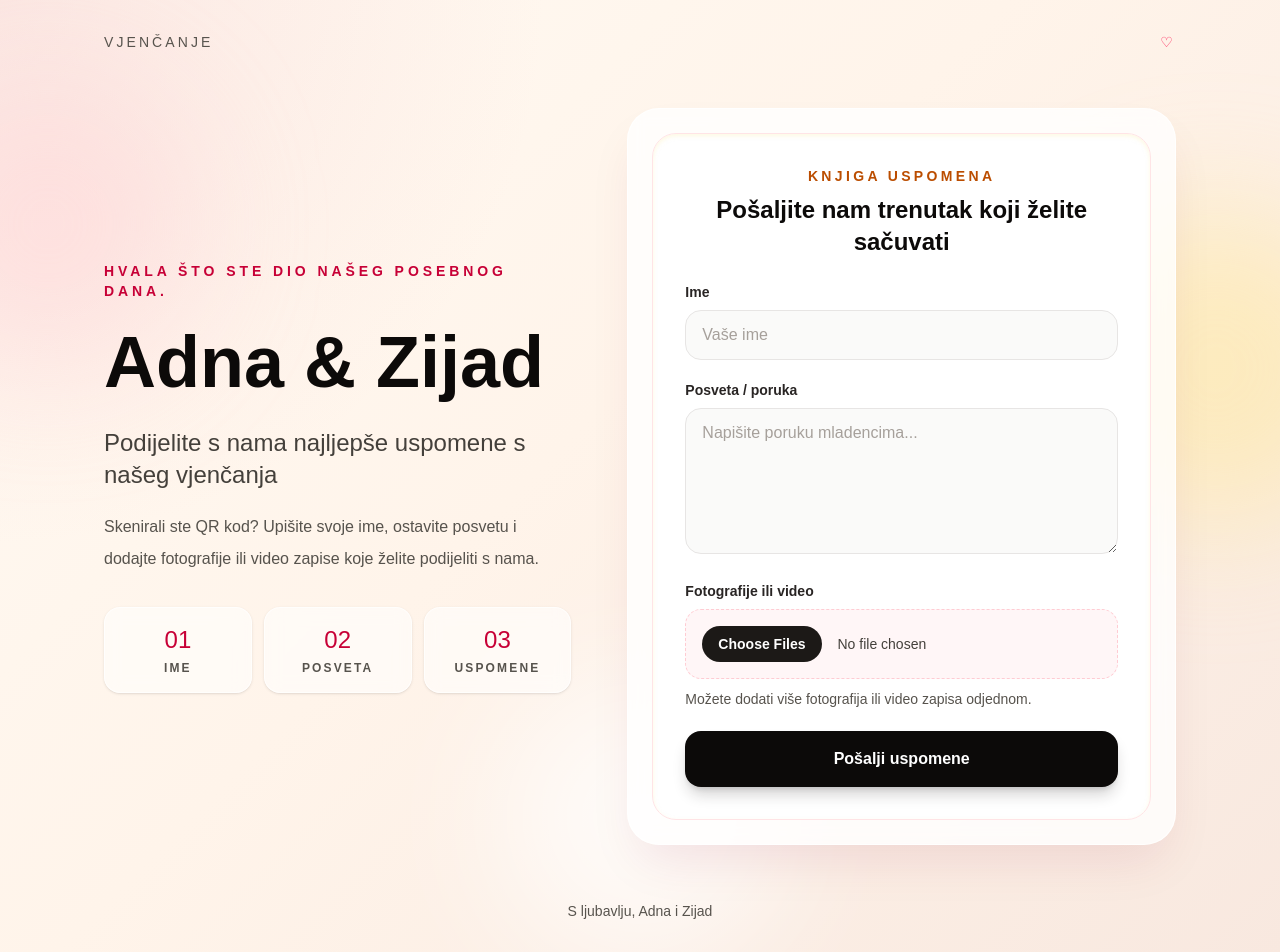
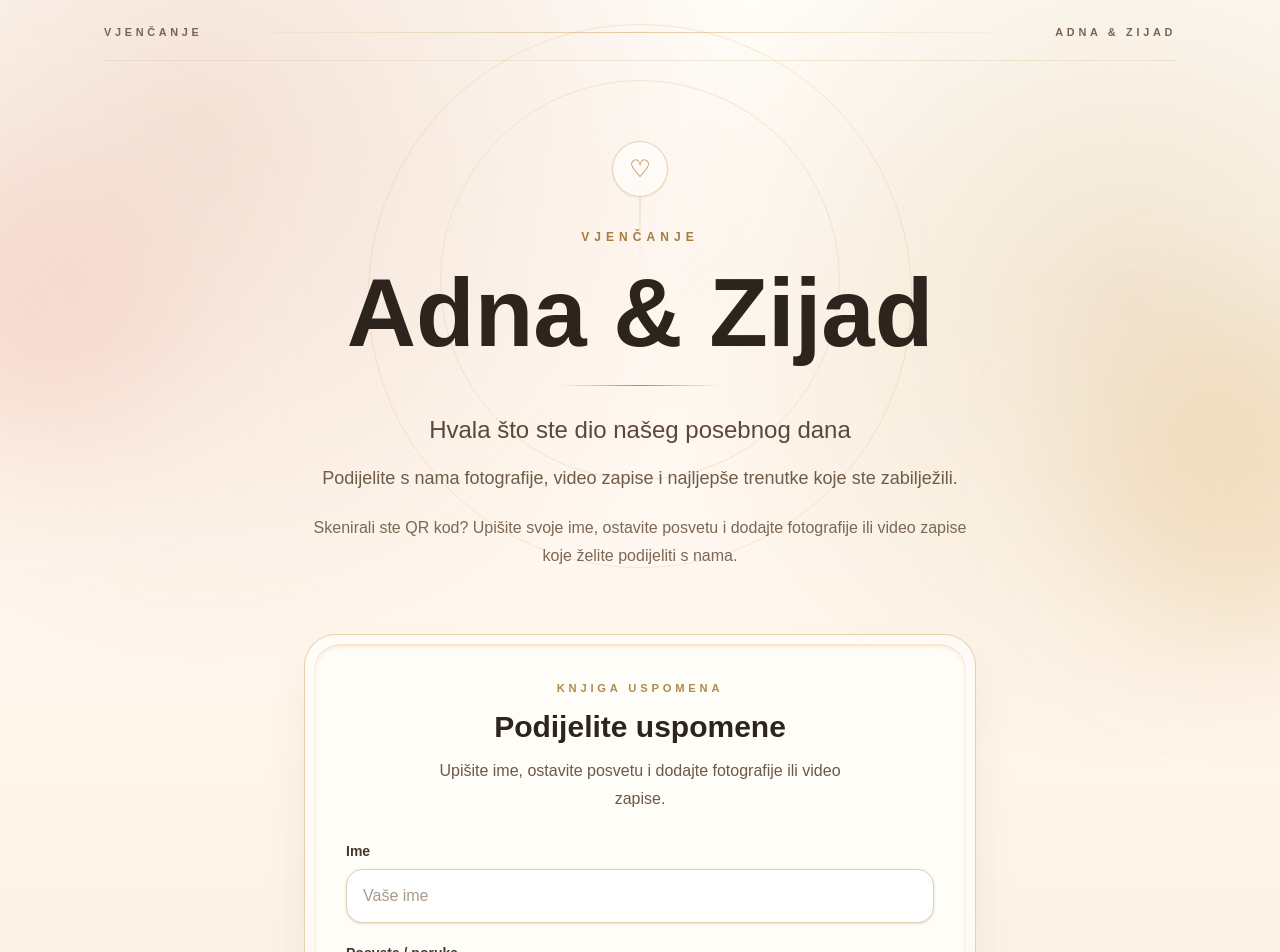
Before and after one commit to Adnich/wedding-memory-app, a Next.js app: page / in a window 1280 px wide. Shown: the top 952 px of the page. Built offline with nearby package versions, Linux system fonts and the light colour scheme.

Commit message:
Redesign wedding landing page

```diff
--- a/app/page.tsx
+++ b/app/page.tsx
@@ -49,114 +49,117 @@ export default function HomePage() {
   }
 
   return (
-    <main className="relative min-h-screen overflow-hidden bg-[#fffaf3] text-stone-900">
-      <div className="absolute inset-0 bg-[radial-gradient(circle_at_top_left,_rgba(244,194,194,0.34),_transparent_34%),linear-gradient(135deg,_#fffaf3_0%,_#fff4ea_45%,_#f8e8df_100%)]" />
-      <div className="absolute -left-24 top-20 h-72 w-72 rounded-full bg-rose-200/40 blur-3xl" />
-      <div className="absolute -right-24 top-52 h-80 w-80 rounded-full bg-amber-200/40 blur-3xl" />
-      <div className="absolute bottom-0 left-1/2 h-72 w-72 -translate-x-1/2 rounded-full bg-white/70 blur-3xl" />
+    <main className="relative min-h-screen overflow-hidden bg-[#fff9f1] text-[#332820]">
+      <div className="pointer-events-none absolute inset-0 bg-[radial-gradient(circle_at_16%_8%,rgba(226,182,160,0.38),transparent_30%),radial-gradient(circle_at_88%_18%,rgba(196,151,86,0.22),transparent_27%),linear-gradient(180deg,#fffdf8_0%,#fff6ec_45%,#f5e5d8_100%)]" />
+      <div className="pointer-events-none absolute left-1/2 top-6 h-[34rem] w-[34rem] -translate-x-1/2 rounded-full border border-[#d5b06a]/25" />
+      <div className="pointer-events-none absolute left-1/2 top-20 h-[25rem] w-[25rem] -translate-x-1/2 rounded-full border border-[#eadcc8]/70" />
+      <div className="pointer-events-none absolute -left-28 top-40 h-72 w-72 rounded-full bg-[#f1b7aa]/30 blur-3xl" />
+      <div className="pointer-events-none absolute -right-32 top-80 h-80 w-80 rounded-full bg-[#d4a64f]/20 blur-3xl" />
+      <div className="pointer-events-none absolute bottom-16 left-10 hidden h-32 w-32 rounded-full border border-[#c49b55]/25 sm:block" />
 
-      <div className="relative mx-auto flex min-h-screen w-full max-w-6xl flex-col px-5 py-8 sm:px-8 lg:px-10">
-        <header className="flex items-center justify-between text-sm font-medium tracking-[0.22em] text-stone-600">
-          <span>VJENČANJE</span>
-          <span className="text-rose-500">♡</span>
+      <div className="relative mx-auto flex min-h-screen w-full max-w-6xl flex-col px-5 py-6 sm:px-8 lg:px-10">
+        <header className="flex items-center justify-between border-b border-[#dfcaa7]/40 pb-5 text-[0.68rem] font-semibold uppercase tracking-[0.34em] text-[#7b644d]">
+          <span>Vjenčanje</span>
+          <span className="h-px flex-1 bg-gradient-to-r from-transparent via-[#caa560]/55 to-transparent mx-5" />
+          <span>Adna & Zijad</span>
         </header>
 
-        <section className="grid flex-1 items-center gap-10 py-10 lg:grid-cols-[0.92fr_1.08fr] lg:gap-14 lg:py-14">
-          <div className="text-center lg:text-left">
-            <p className="mb-4 text-sm font-semibold uppercase tracking-[0.28em] text-rose-700">
-              Hvala što ste dio našeg posebnog dana.
+        <section className="flex flex-1 flex-col items-center pt-12 text-center sm:pt-16 lg:pt-20">
+          <div className="relative w-full max-w-4xl">
+            <div className="absolute left-1/2 top-7 h-24 w-px -translate-x-1/2 bg-gradient-to-b from-[#c49b55]/60 to-transparent" />
+            <div className="relative mx-auto mb-8 flex h-14 w-14 items-center justify-center rounded-full border border-[#d0ad6c]/50 bg-white/55 text-[#9a6d2d] shadow-sm shadow-[#b98a4a]/10 backdrop-blur">
+              <span className="text-2xl leading-none">♡</span>
+            </div>
+
+            <p className="text-xs font-semibold uppercase tracking-[0.42em] text-[#a67c3f]">
+              Vjenčanje
             </p>
-            <h1 className="text-5xl font-semibold leading-tight text-stone-950 sm:text-6xl lg:text-7xl">
+            <h1 className="mt-5 text-6xl font-semibold leading-none text-[#2d241d] sm:text-7xl lg:text-8xl">
               Adna & Zijad
             </h1>
-            <p className="mt-5 text-xl font-medium text-stone-700 sm:text-2xl">
-              Podijelite s nama najljepše uspomene s našeg vjenčanja
+            <div className="mx-auto mt-6 h-px w-40 bg-gradient-to-r from-transparent via-[#b98a4a] to-transparent" />
+            <p className="mx-auto mt-7 max-w-2xl text-xl font-medium leading-8 text-[#5a483a] sm:text-2xl">
+              Hvala što ste dio našeg posebnog dana
             </p>
-            <p className="mx-auto mt-5 max-w-2xl text-base leading-8 text-stone-600 lg:mx-0">
+            <p className="mx-auto mt-4 max-w-2xl text-base leading-8 text-[#6f5b49] sm:text-lg">
+              Podijelite s nama fotografije, video zapise i najljepše trenutke
+              koje ste zabilježili.
+            </p>
+            <p className="mx-auto mt-5 max-w-2xl text-sm leading-7 text-[#7c6857] sm:text-base">
               Skenirali ste QR kod? Upišite svoje ime, ostavite posvetu i
               dodajte fotografije ili video zapise koje želite podijeliti s
               nama.
             </p>
+          </div>
 
-            <div className="mx-auto mt-8 grid max-w-xl grid-cols-3 gap-3 text-center lg:mx-0">
-              <div className="rounded-2xl border border-white/70 bg-white/55 p-4 shadow-sm backdrop-blur">
-                <p className="text-2xl text-rose-700">01</p>
-                <p className="mt-1 text-xs font-semibold uppercase tracking-[0.18em] text-stone-600">
-                  Ime
+          <section className="mt-10 w-full max-w-2xl sm:mt-14 lg:mt-16">
+            <div className="rounded-[2rem] border border-[#d6b877]/60 bg-white/55 p-2 shadow-2xl shadow-[#8b5e34]/15 backdrop-blur-xl">
+              <div className="rounded-[1.65rem] border border-white/80 bg-[#fffdf8]/95 px-5 py-7 shadow-inner shadow-[#f2dec2] sm:px-8 sm:py-9">
+                <div className="mx-auto mb-7 max-w-md text-center">
+                  <p className="text-[0.7rem] font-bold uppercase tracking-[0.34em] text-[#b08a4f]">
+                    Knjiga uspomena
+                  </p>
+                  <h2 className="mt-3 text-3xl font-semibold text-[#2d241d]">
+                    Podijelite uspomene
+                  </h2>
+                  <p className="mt-3 text-sm leading-7 text-[#6b5949] sm:text-base">
+                    Upišite ime, ostavite posvetu i dodajte fotografije ili
+                    video zapise.
                   </p>
                 </div>
-              <div className="rounded-2xl border border-white/70 bg-white/55 p-4 shadow-sm backdrop-blur">
-                <p className="text-2xl text-rose-700">02</p>
-                <p className="mt-1 text-xs font-semibold uppercase tracking-[0.18em] text-stone-600">
-                  Posveta
-                </p>
-              </div>
-              <div className="rounded-2xl border border-white/70 bg-white/55 p-4 shadow-sm backdrop-blur">
-                <p className="text-2xl text-rose-700">03</p>
-                <p className="mt-1 text-xs font-semibold uppercase tracking-[0.18em] text-stone-600">
-                  Uspomene
-                </p>
-              </div>
-            </div>
-          </div>
 
-          <div className="rounded-[2rem] border border-white/80 bg-white/80 p-4 shadow-2xl shadow-rose-900/10 backdrop-blur sm:p-6">
-            <div className="rounded-[1.5rem] border border-rose-100 bg-white p-5 shadow-inner shadow-amber-100/50 sm:p-8">
-              <div className="mb-6 text-center">
-                <p className="text-sm font-semibold uppercase tracking-[0.24em] text-amber-700">
-                  Knjiga uspomena
-                </p>
-                <h2 className="mt-2 text-2xl font-semibold text-stone-950">
-                  Pošaljite nam trenutak koji želite sačuvati
-                </h2>
-              </div>
-
-              <form onSubmit={handleSubmit} className="space-y-5">
+                <form onSubmit={handleSubmit} className="space-y-5 text-left">
                   <div>
-                  <label className="mb-2 block text-sm font-semibold text-stone-800">
+                    <label className="mb-2 block text-sm font-semibold text-[#46382d]">
                       Ime
                     </label>
                     <input
                       name="name"
                       required
                       placeholder="Vaše ime"
-                    className="w-full rounded-2xl border border-stone-200 bg-stone-50 px-4 py-3 text-stone-950 outline-none transition placeholder:text-stone-400 focus:border-rose-300 focus:bg-white focus:ring-4 focus:ring-rose-100"
+                      className="w-full rounded-2xl border border-[#e1cfb2] bg-white px-4 py-3.5 text-[#2d241d] shadow-sm outline-none transition placeholder:text-[#a99b8c] focus:border-[#c29a56] focus:ring-4 focus:ring-[#d7b16d]/20"
                     />
                   </div>
 
                   <div>
-                  <label className="mb-2 block text-sm font-semibold text-stone-800">
+                    <label className="mb-2 block text-sm font-semibold text-[#46382d]">
                       Posveta / poruka
                     </label>
                     <textarea
                       name="message"
                       rows={5}
                       placeholder="Napišite poruku mladencima..."
-                    className="w-full resize-y rounded-2xl border border-stone-200 bg-stone-50 px-4 py-3 text-stone-950 outline-none transition placeholder:text-stone-400 focus:border-rose-300 focus:bg-white focus:ring-4 focus:ring-rose-100"
+                      className="w-full resize-y rounded-2xl border border-[#e1cfb2] bg-white px-4 py-3.5 text-[#2d241d] shadow-sm outline-none transition placeholder:text-[#a99b8c] focus:border-[#c29a56] focus:ring-4 focus:ring-[#d7b16d]/20"
                     />
                   </div>
 
                   <div>
-                  <label className="mb-2 block text-sm font-semibold text-stone-800">
+                    <label className="mb-2 block text-sm font-semibold text-[#46382d]">
                       Fotografije ili video
                     </label>
+                    <div className="rounded-3xl border border-dashed border-[#d4ad68] bg-gradient-to-br from-[#fff7ed] to-[#fffdf8] p-4 shadow-sm">
                       <input
                         name="files"
                         type="file"
                         multiple
                         accept="image/*,video/*"
-                    className="w-full rounded-2xl border border-dashed border-rose-200 bg-rose-50/60 px-4 py-4 text-sm text-stone-700 file:mr-4 file:rounded-full file:border-0 file:bg-stone-900 file:px-4 file:py-2 file:text-sm file:font-semibold file:text-white hover:bg-rose-50 focus:outline-none focus:ring-4 focus:ring-rose-100"
+                        className="w-full cursor-pointer rounded-2xl bg-white/80 px-3 py-3 text-sm text-[#5c493b] file:mr-4 file:cursor-pointer file:rounded-full file:border-0 file:bg-gradient-to-r file:from-[#3b3028] file:to-[#6b4f35] file:px-4 file:py-2.5 file:text-sm file:font-semibold file:text-[#fff8ec] hover:bg-white focus:outline-none focus:ring-4 focus:ring-[#d7b16d]/20"
                       />
-                  <p className="mt-2 text-sm leading-6 text-stone-600">
-                    Možete dodati više fotografija ili video zapisa odjednom.
+                      <p className="mt-3 text-sm leading-6 text-[#756150]">
+                        Možete dodati više fotografija ili video zapisa
+                        odjednom.
                       </p>
+                    </div>
                   </div>
 
                   <button
                     disabled={loading}
-                  className="w-full rounded-2xl bg-stone-950 px-5 py-4 text-base font-semibold text-white shadow-lg shadow-stone-900/20 transition hover:-translate-y-0.5 hover:bg-stone-800 disabled:cursor-not-allowed disabled:opacity-60"
+                    className="group w-full rounded-2xl bg-gradient-to-r from-[#2f261f] via-[#4c3828] to-[#8d6835] px-5 py-4 text-base font-semibold text-[#fff8ec] shadow-xl shadow-[#7a4f26]/20 transition hover:-translate-y-0.5 hover:shadow-2xl hover:shadow-[#9b6f32]/25 disabled:cursor-not-allowed disabled:opacity-60"
                   >
-                  {loading ? "Šalje se..." : "Pošalji uspomene"}
+                    <span className="inline-flex items-center justify-center gap-2">
+                      {loading ? "Uspomene se šalju..." : "Pošalji uspomene"}
+                      <span className="h-px w-6 bg-[#f3d99e] transition group-hover:w-9" />
+                    </span>
                   </button>
                 </form>
 
@@ -164,8 +167,8 @@ export default function HomePage() {
                   <p
                     className={`mt-5 rounded-2xl border px-4 py-3 text-center text-sm font-semibold leading-6 ${
                       statusType === "success"
-                      ? "border-emerald-200 bg-emerald-50 text-emerald-800"
-                      : "border-rose-200 bg-rose-50 text-rose-800"
+                        ? "border-[#b8d7bd] bg-[#f4fbf1] text-[#315f3b]"
+                        : "border-[#e7b9b1] bg-[#fff3f1] text-[#8a3a32]"
                     }`}
                   >
                     {status}
@@ -175,8 +178,17 @@ export default function HomePage() {
             </div>
           </section>
 
-        <footer className="pb-2 text-center text-sm font-medium text-stone-600">
-          S ljubavlju, Adna i Zijad
+          <section className="mx-auto mt-10 max-w-xl pb-8 text-center sm:mt-12">
+            <div className="mx-auto mb-5 h-px w-28 bg-gradient-to-r from-transparent via-[#b98a4a] to-transparent" />
+            <p className="text-sm leading-7 text-[#715d4c] sm:text-base">
+              Svaka fotografija i svaka poruka ostaje kao dio naše zajedničke
+              uspomene.
+            </p>
+          </section>
+        </section>
+
+        <footer className="border-t border-[#dfcaa7]/40 py-5 text-center text-sm font-medium text-[#6d5847]">
+          S ljubavlju, Adna i Zijad ♡
         </footer>
       </div>
     </main>
```
Lines whose indentation alone changed are shown as unchanged.
